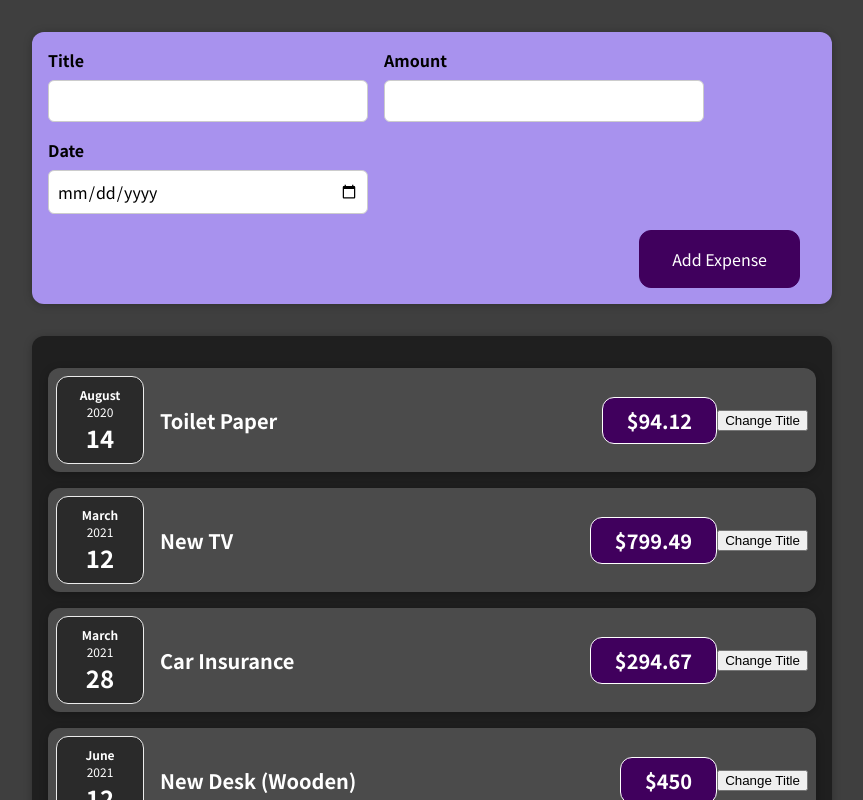
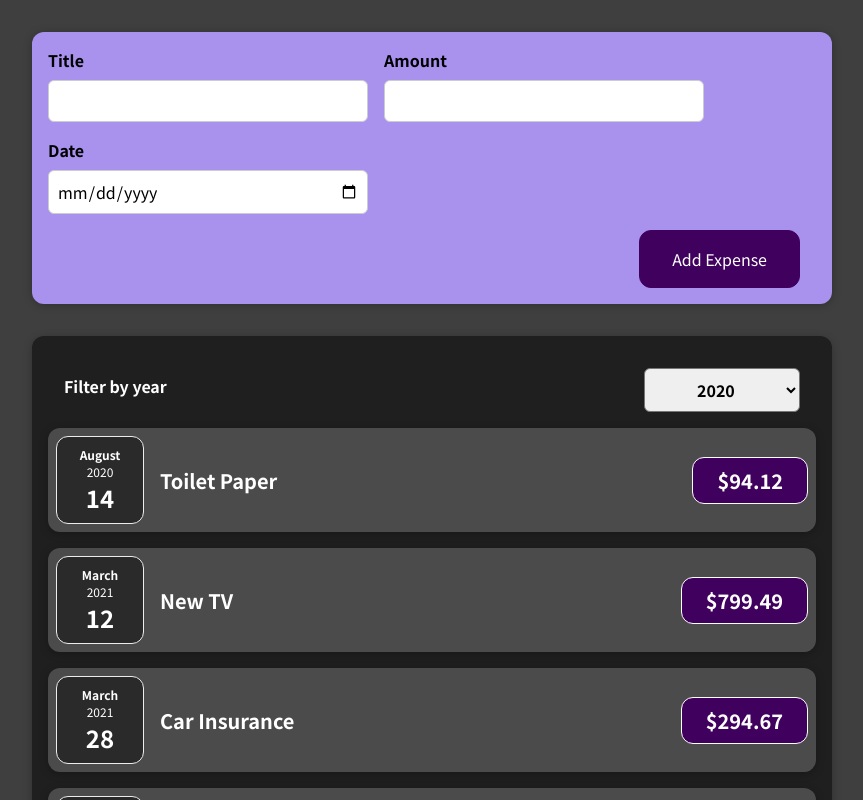
Before and after one commit to udvikas/React-js, a React (Create React App) app: page / in a window 1280 px wide. Shown: the top 800 px of the page, without its empty margins (208-1071 px from the left). Built offline with nearby package versions, Linux system fonts and the light colour scheme.

Commit message:
commit-14( Adding a filter)

```diff
--- a/src/Component/Expenses/ExpenseItem.js
+++ b/src/Component/Expenses/ExpenseItem.js
@@ -1,4 +1,4 @@
-import React, { useState } from "react";
+import React from "react";
 import ExpenseDate from './ExpenseDate';
 import Card from '../UI/Card';
 import './ExpenseItem.css';
@@ -13,11 +13,11 @@
 //    React.createElement('h2',{}, props.title),
 //    React.createElement('div',{className:'expense-item__price'},props.amount),
 // )
-let [title, setTitle] = useState(props.title)
-let clickHandler = () => {
-  setTitle('Updated!')
-  console.log(title);
-}
+// let [title, setTitle] = useState(props.title)
+// let clickHandler = () => {
+//   setTitle('Updated!')
+//   console.log(title);
+// }
 // const [visible, setVisible] = useState(props.amount)
 // const removeElement = () => {
 //   setVisible((prev) => !prev);
@@ -32,10 +32,10 @@
    <Card className='expense-item'>
       <ExpenseDate date={props.date} />
       <div className='expense-item__description'>
-        <h2>{title}</h2>
+        <h2>{props.title}</h2>
         <div className='expense-item__price'>${props.amount}</div>
       </div>
-      <button onClick={clickHandler}>Change Title</button>
+      {/* <button onClick={clickHandler}>Change Title</button> */}
       {/* <button onClick={removeElement}>Delete</button>
       <button onClick={changeExpense}>change Expense</button> */}
    </Card>
--- a/src/Component/Expenses/Expenses.js
+++ b/src/Component/Expenses/Expenses.js
@@ -1,12 +1,19 @@
-import React from "react";
+import React, { useState } from 'react';
+// import React from "react";
 import ExpenseItem from './ExpenseItem';
 import Card from '../UI/Card';
 import './Expenses.css';
-
+import ExpensesFilter from './ExpensesFilter';
 
 const Expenses = (props) => {
+  const [filteredYear, setFilteredYear] = useState('2020');
+
+  const filterChangeHandler = selectedYear => {
+    setFilteredYear(selectedYear);
+  };
   return (
     <Card className="expenses">
+      <ExpensesFilter selected={filteredYear} onChangeFilter={filterChangeHandler} />
       <ExpenseItem
         title={props.items[0].title}
         amount={props.items[0].amount}
--- /dev/null
+++ b/src/Component/Expenses/ExpensesFilter.css
@@ -0,0 +1,24 @@
+.expenses-filter {
+    color: white;
+    padding: 0 1rem;
+  }
+
+  .expenses-filter__control {
+    display: flex;
+    width: 100%;
+    align-items: center;
+    justify-content: space-between;
+    margin: 1rem 0;
+  }
+
+  .expenses-filter label {
+    font-weight: bold;
+    margin-bottom: 0.5rem;
+  }
+
+  .expenses-filter select {
+    font: inherit;
+    padding: 0.5rem 3rem;
+    font-weight: bold;
+    border-radius: 6px;
+  }
--- /dev/null
+++ b/src/Component/Expenses/ExpensesFilter.js
@@ -0,0 +1,25 @@
+import React from 'react';
+
+import './ExpensesFilter.css';
+
+const ExpensesFilter = (props) => {
+  const dropdownChangeHandler = (event) => {
+    props.onChangeFilter(event.target.value);
+  };
+
+  return (
+    <div className='expenses-filter'>
+      <div className='expenses-filter__control'>
+        <label>Filter by year</label>
+        <select value={props.selected} onChange={dropdownChangeHandler}>
+          <option value='2022'>2022</option>
+          <option value='2021'>2021</option>
+          <option value='2020'>2020</option>
+          <option value='2019'>2019</option>
+        </select>
+      </div>
+    </div>
+  );
+};
+
+export default ExpensesFilter;
```
